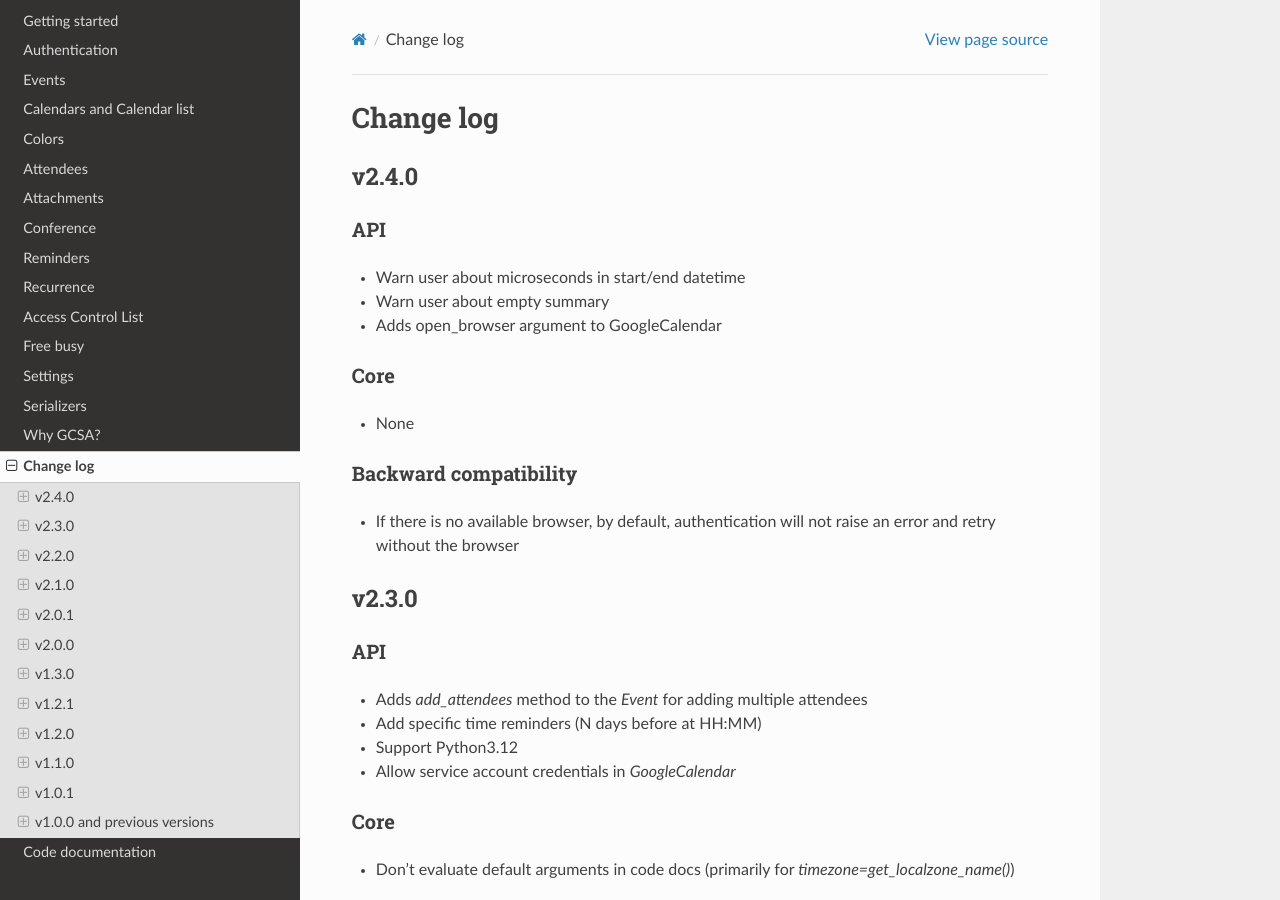
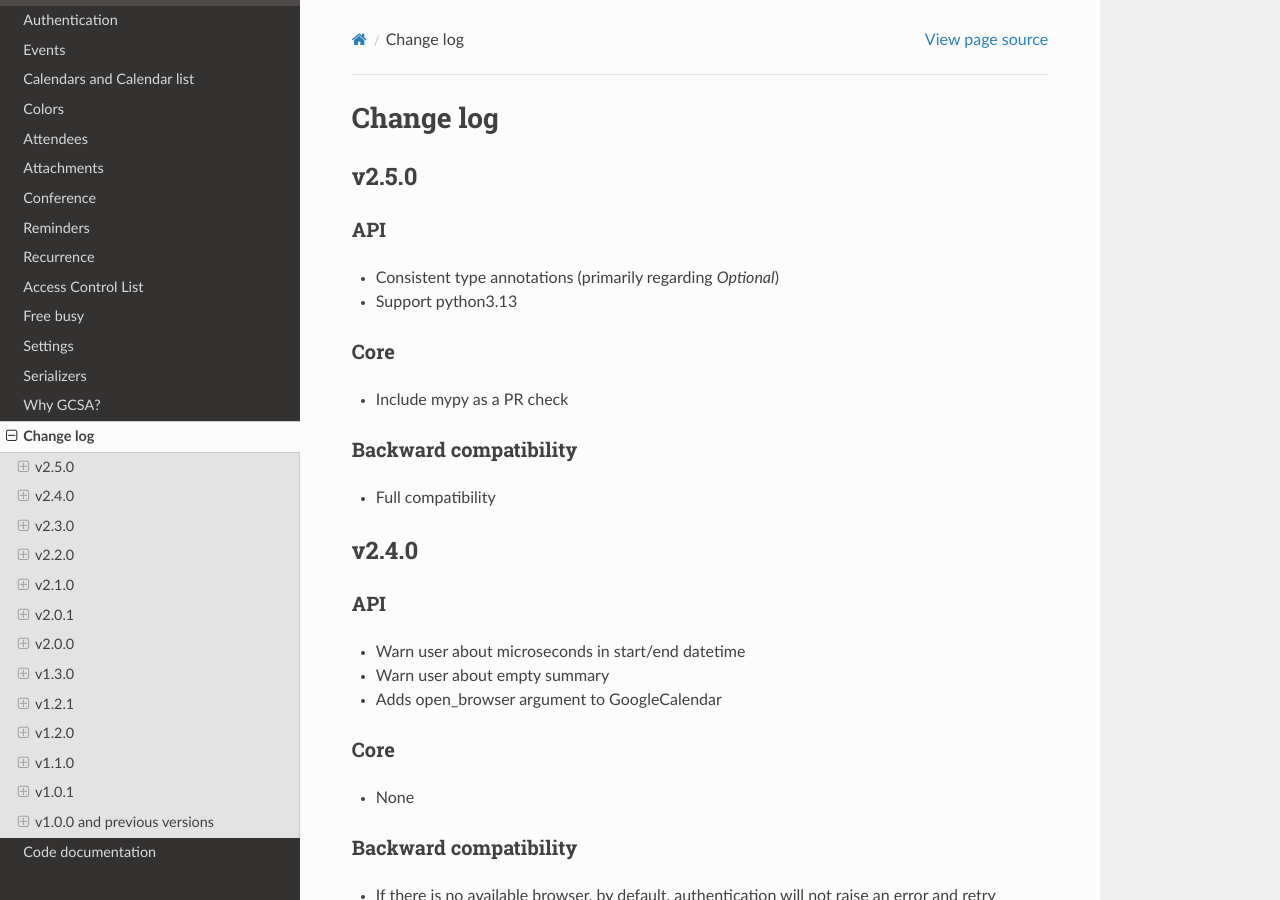
Before and after one commit to kuzmoyev/google-calendar-simple-api, a Sphinx documentation site: the page built from docs/source/change_log.rst, in a window 1280 px wide and 900 px high. Built offline with Sphinx 7.4.7 and the Read the Docs theme 3.1.0, drawn with Linux system fonts in a browser that asks for light colours; pages that are not in the unit, such as notebooks, are missing from menus.

Commit message:
Update change log

```diff
--- a/docs/source/change_log.rst
+++ b/docs/source/change_log.rst
@@ -2,6 +2,24 @@
 
 Change log
 ==========
+
+
+v2.5.0
+~~~~~~
+
+API
+---
+* Consistent type annotations (primarily regarding `Optional`)
+* Support python3.13
+
+Core
+----
+* Include mypy as a PR check
+
+Backward compatibility
+----------------------
+* Full compatibility
+
 
 v2.4.0
 ~~~~~~
```
